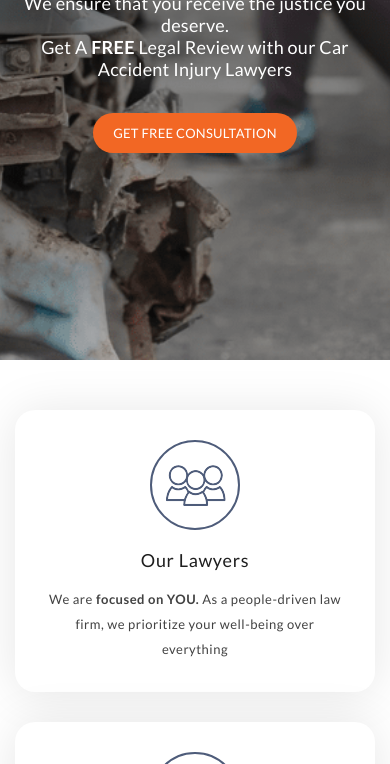
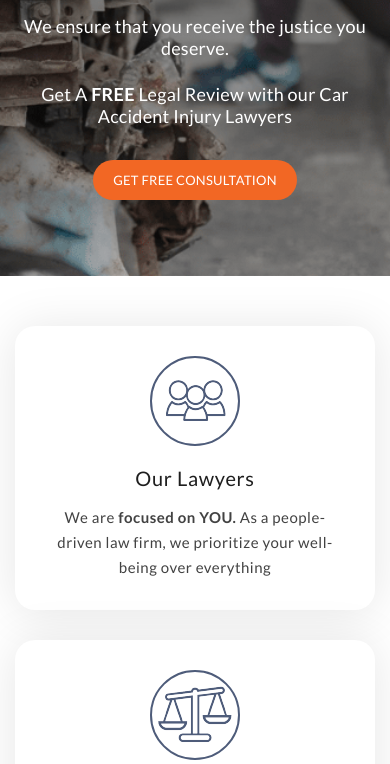
Before and after one commit to wilshirelawfirm/landing-pages, a plain HTML site: page personal-injury.html in a window 390 px wide. Shown: the part 315-1079 px from the top of the page. Drawn offline with Linux system fonts and the light colour scheme.

Commit message:
some fixes

```diff
--- a/assets/css/main.css
+++ b/assets/css/main.css
@@ -551,13 +551,15 @@ welcome
 
 @media (max-width: 991px) {
   .welcome-area {
-    height: 80vh;
+    height: 70vh;
     background-position: right center;
+    display: flex;
+    align-items: flex-end;
   }
   .welcome-area .header-text {
-    top: 65% !important;
-    transform: perspective(1px) translateY(-60%) !important;
     text-align: center;
+    margin-top: 20%;
+    display: block;
   }
   .welcome-area .header-text h1 {
     text-align: center;
@@ -671,7 +673,7 @@ features
 
 .features-small-item .features-title {
   font-weight: 500;
-  font-size: 18px;
+  font-size: 20px;
   color: #1e1e1e;
   letter-spacing: 0.7px;
   margin-bottom: 15px;
@@ -681,7 +683,7 @@ features
 
 .features-small-item p {
   font-weight: 400;
-  font-size: 13px;
+  font-size: 15px;
   color: #424242;
   letter-spacing: 0.5px;
   line-height: 25px;
--- a/personal-injury.html
+++ b/personal-injury.html
@@ -66,8 +66,8 @@
                 <div class="row">
                     <div class="offset-xl-3 col-xl-6 offset-lg-2 col-lg-8 col-md-12 col-sm-12">
                         <h1>GOT INJUERD <br /> IN A CAR ACCIDENT?</h1>
-                        <p>We ensure that you receive the justice you deserve.<br />
-                            Get A <strong>FREE</strong> Legal Review with our Car Accident Injury Lawyers</p>
+                        <p class="mb-4">We ensure that you receive the justice you deserve.</p>
+                        <p>Get A <strong>FREE</strong> Legal Review with our Car Accident Injury Lawyers</p>
                         <a href="#contact-us" class="main-button-slider">Get free consultation</a>
                     </div>
                 </div>
```
